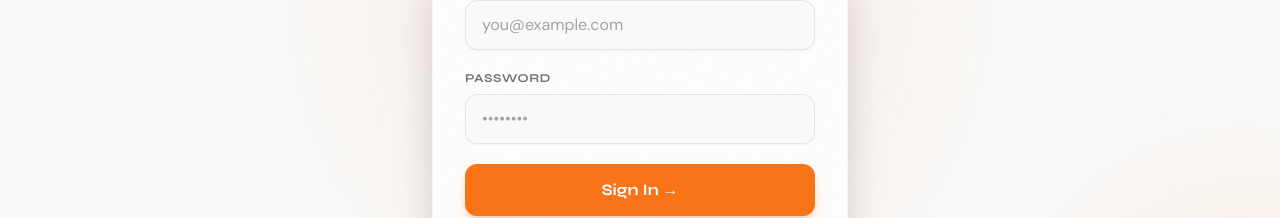
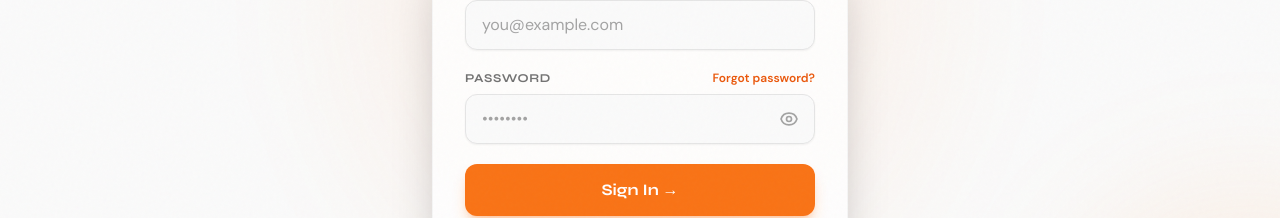
Before and after one commit to Navesh-J/PingWish, a Next.js app in the folder v2/: page /login in a window 1280 px wide. Shown: the part 390-608 px from the top of the page. Built offline with nearby package versions, Linux system fonts and the light colour scheme; no server answers.

Commit message:
Add password reset feature

```diff
--- a/v2/components/AuthCard.tsx
+++ b/v2/components/AuthCard.tsx
@@ -5,9 +5,58 @@
 import { useRouter } from "next/navigation";
 import { motion, AnimatePresence } from "framer-motion";
 import toast from "react-hot-toast";
+import Link from "next/link";
 
 interface Props {
   defaultTab: "login" | "register";
+}
+
+// 👁 Reusable password input with peek toggle
+function PasswordInput({
+  value,
+  onChange,
+  placeholder = "••••••••",
+  minLength,
+}: {
+  value: string;
+  onChange: (v: string) => void;
+  placeholder?: string;
+  minLength?: number;
+}) {
+  const [show, setShow] = useState(false);
+
+  return (
+    <div className="relative">
+      <input
+        className="w-full bg-neutral-50 dark:bg-neutral-950 border border-neutral-200 dark:border-neutral-800 text-neutral-900 dark:text-white rounded-xl py-3 pl-4 pr-12 focus:outline-none focus:ring-2 focus:ring-brand-500 focus:border-transparent transition-all placeholder:text-neutral-400 shadow-sm"
+        type={show ? "text" : "password"}
+        placeholder={placeholder}
+        value={value}
+        onChange={(e) => onChange(e.target.value)}
+        required
+        minLength={minLength}
+      />
+      <button
+        type="button"
+        onClick={() => setShow((s) => !s)}
+        className="absolute right-3 top-1/2 -translate-y-1/2 text-neutral-400 hover:text-neutral-600 dark:hover:text-neutral-200 transition-colors p-1"
+        aria-label={show ? "Hide password" : "Show password"}
+      >
+        {show ? (
+          // Eye-off icon
+          <svg className="w-5 h-5" fill="none" viewBox="0 0 24 24" stroke="currentColor" strokeWidth={2}>
+            <path strokeLinecap="round" strokeLinejoin="round" d="M13.875 18.825A10.05 10.05 0 0112 19c-4.478 0-8.268-2.943-9.543-7a9.97 9.97 0 011.563-3.029m5.858.908a3 3 0 114.243 4.243M9.878 9.878l4.242 4.242M9.88 9.88l-3.29-3.29m7.532 7.532l3.29 3.29M3 3l3.59 3.59m0 0A9.953 9.953 0 0112 5c4.478 0 8.268 2.943 9.543 7a10.025 10.025 0 01-4.132 5.411m0 0L21 21" />
+          </svg>
+        ) : (
+          // Eye icon
+          <svg className="w-5 h-5" fill="none" viewBox="0 0 24 24" stroke="currentColor" strokeWidth={2}>
+            <path strokeLinecap="round" strokeLinejoin="round" d="M15 12a3 3 0 11-6 0 3 3 0 016 0z" />
+            <path strokeLinecap="round" strokeLinejoin="round" d="M2.458 12C3.732 7.943 7.523 5 12 5c4.478 0 8.268 2.943 9.542 7-1.274 4.057-5.064 7-9.542 7-4.477 0-8.268-2.943-9.542-7z" />
+          </svg>
+        )}
+      </button>
+    </div>
+  );
 }
 
 export default function AuthCard({ defaultTab }: Props) {
@@ -15,11 +64,9 @@
   const [loading, setLoading] = useState(false);
   const router = useRouter();
 
-  // Login state
   const [loginEmail, setLoginEmail] = useState("");
   const [loginPassword, setLoginPassword] = useState("");
 
-  // Register state
   const [regName, setRegName] = useState("");
   const [regEmail, setRegEmail] = useState("");
   const [regPassword, setRegPassword] = useState("");
@@ -33,7 +80,6 @@
         password: loginPassword,
         redirect: false,
       });
-
       if (res?.error) {
         toast.error("Invalid email or password");
       } else {
@@ -57,20 +103,13 @@
       const res = await fetch("/api/auth/register", {
         method: "POST",
         headers: { "Content-Type": "application/json" },
-        body: JSON.stringify({
-          name: regName,
-          email: regEmail,
-          password: regPassword,
-        }),
+        body: JSON.stringify({ name: regName, email: regEmail, password: regPassword }),
       });
       const data = await res.json();
-
       if (!res.ok) {
         toast.error(data.message || "Registration failed");
         return;
       }
-
-      // Auto sign in after register
       await signIn("credentials", {
         email: regEmail,
         password: regPassword,
@@ -98,9 +137,6 @@
             PingWish
           </h1>
         </div>
-        {/* <p className="text-neutral-500 dark:text-neutral-400 font-medium">
-          {isLogin ? "Sign in to your account" : "Create your free account"}
-        </p> */}
         <div>
           <span className="mt-2 inline-flex items-center justify-center text-xs sm:text-sm font-display font-medium tracking-wide text-neutral-500 dark:text-neutral-400 bg-neutral-100/80 dark:bg-neutral-800/50 backdrop-blur-md px-5 py-1.5 rounded-full border border-neutral-200 dark:border-neutral-700 shadow-sm transition-colors">
             🎉 Never Miss a Birthday
@@ -151,20 +187,27 @@
                   required
                 />
               </div>
+
               <div>
-                <label className="block text-xs font-bold mb-2 font-display tracking-wider uppercase text-neutral-500 dark:text-neutral-400">
-                  Password
-                </label>
-                <input
-                  className="w-full bg-neutral-50 dark:bg-neutral-950 border border-neutral-200 dark:border-neutral-800 text-neutral-900 dark:text-white rounded-xl py-3 px-4 focus:outline-none focus:ring-2 focus:ring-brand-500 focus:border-transparent transition-all placeholder:text-neutral-400 shadow-sm"
-                  type="password"
-                  placeholder="••••••••"
+                <div className="flex items-center justify-between mb-2">
+                  <label className="block text-xs font-bold font-display tracking-wider uppercase text-neutral-500 dark:text-neutral-400">
+                    Password
+                  </label>
+                  {/* Forgot password link */}
+                  <Link
+                    href="/reset-password"
+                    className="text-xs font-semibold text-brand-600 dark:text-brand-400 hover:underline transition-colors"
+                  >
+                    Forgot password?
+                  </Link>
+                </div>
+                <PasswordInput
                   value={loginPassword}
-                  onChange={(e) => setLoginPassword(e.target.value)}
-                  required
+                  onChange={setLoginPassword}
                   minLength={8}
                 />
               </div>
+
               <button
                 type="submit"
                 disabled={loading}
@@ -172,16 +215,15 @@
               >
                 {loading ? (
                   <span className="inline-block w-5 h-5 border-2 border-white/30 border-t-white rounded-full animate-spin" />
-                ) : (
-                  "Sign In →"
-                )}
+                ) : "Sign In →"}
               </button>
+
               <p className="text-center text-sm font-medium text-neutral-500 dark:text-neutral-400 pt-2">
                 No account?{" "}
                 <button
                   type="button"
                   onClick={() => setTab("register")}
-                  className="font-bold text-brand-600 dark:text-brand-400 hover:text-brand-700 dark:hover:text-brand-300 hover:underline transition-colors"
+                  className="font-bold text-brand-600 dark:text-brand-400 hover:underline transition-colors"
                 >
                   Register free
                 </button>
@@ -227,16 +269,14 @@
                 <label className="block text-xs font-bold mb-2 font-display tracking-wider uppercase text-neutral-500 dark:text-neutral-400">
                   Password
                 </label>
-                <input
-                  className="w-full bg-neutral-50 dark:bg-neutral-950 border border-neutral-200 dark:border-neutral-800 text-neutral-900 dark:text-white rounded-xl py-3 px-4 focus:outline-none focus:ring-2 focus:ring-brand-500 focus:border-transparent transition-all placeholder:text-neutral-400 shadow-sm"
-                  type="password"
+                <PasswordInput
+                  value={regPassword}
+                  onChange={setRegPassword}
                   placeholder="min. 8 characters"
-                  value={regPassword}
-                  onChange={(e) => setRegPassword(e.target.value)}
-                  required
                   minLength={8}
                 />
               </div>
+
               <button
                 type="submit"
                 disabled={loading}
@@ -244,16 +284,15 @@
               >
                 {loading ? (
                   <span className="inline-block w-5 h-5 border-2 border-white/30 border-t-white rounded-full animate-spin" />
-                ) : (
-                  "Create Account →"
-                )}
+                ) : "Create Account →"}
               </button>
+
               <p className="text-center text-sm font-medium text-neutral-500 dark:text-neutral-400 pt-2">
                 Already have one?{" "}
                 <button
                   type="button"
                   onClick={() => setTab("login")}
-                  className="font-bold text-brand-600 dark:text-brand-400 hover:text-brand-700 dark:hover:text-brand-300 hover:underline transition-colors"
+                  className="font-bold text-brand-600 dark:text-brand-400 hover:underline transition-colors"
                 >
                   Sign in
                 </button>
```
